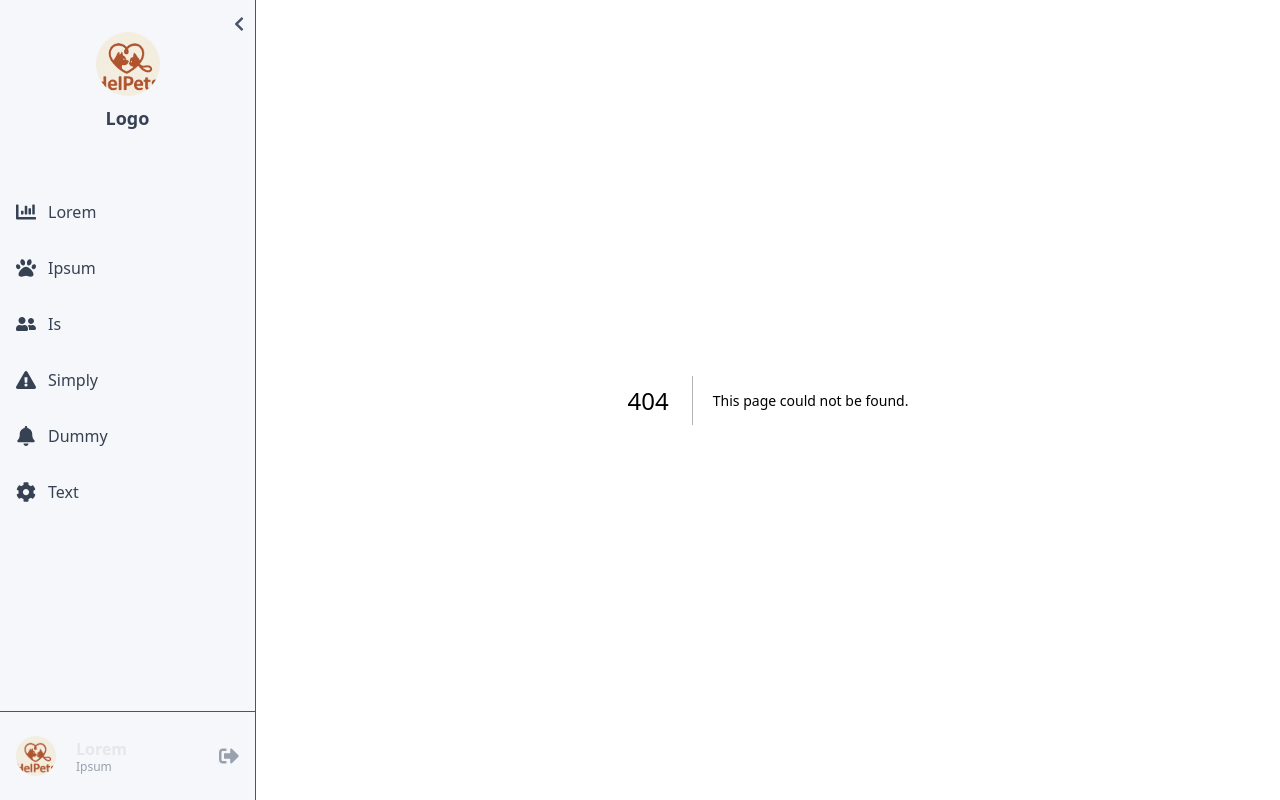
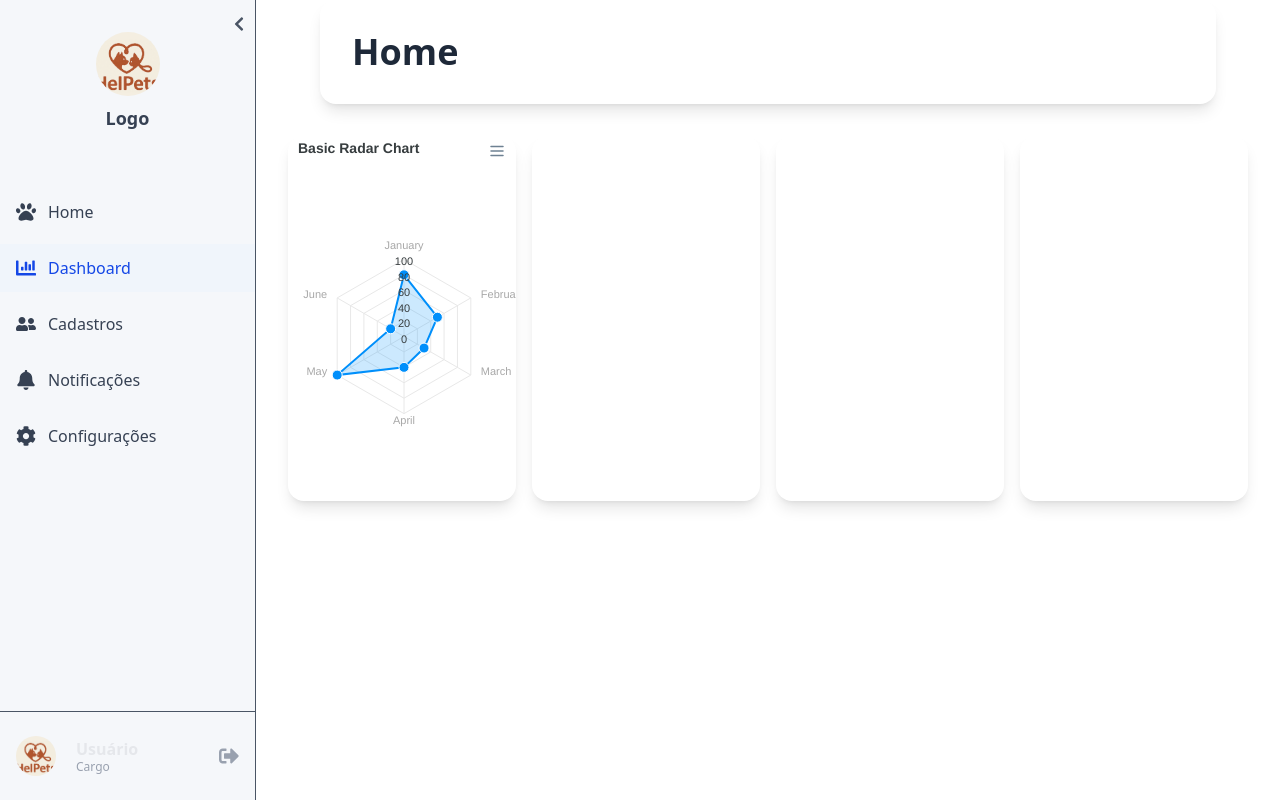
Before and after one commit to MrNicolass/HelPets, a Next.js app in the folder Frontend/: page /dashboard in a window 1280 px wide. Before the commit this address had no page. Built offline with nearby package versions, Linux system fonts and the light colour scheme.

Commit message:
Adjusted sidebar
Adjusted routes and sidebar

```diff
--- a/Frontend/src/app/lorem/page.tsx
+++ b/Frontend/src/app/dashboard/page.tsx
@@ -3,7 +3,7 @@
 import PageTitle from "@/components/PageTitle";
 import PieChartPage from "../piechart/page";
 
-export default function LoremPage() {
+export default function DashboardPage() {
   return (
     <div>
       <PageTitle title="Home" />
--- a/Frontend/src/app/simply/page.tsx
+++ /dev/null
@@ -1,9 +0,0 @@
-import PageTitle from "@/components/PageTitle";
-
-export default function SimplyPage() {
-  return (
-    <div>
-      <PageTitle title="Boné page"/>
-    </div>
-  );
-}
--- a/Frontend/src/components/Sidebar/Sidebar.tsx
+++ b/Frontend/src/components/Sidebar/Sidebar.tsx
@@ -95,9 +95,9 @@ export default function Sidebar() {
         {!isCollapsed && (
           <div className="flex flex-col flex-1 items-start ml-2">
             <span className="font-semibold text-gray-200 leading-tight">
-              Lorem
+              Usuário
             </span>
-            <span className="text-xs text-gray-400 leading-tight">Ipsum</span>
+            <span className="text-xs text-gray-400 leading-tight">Cargo</span>
           </div>
         )}
         <button
--- a/Frontend/src/constants/menu.ts
+++ b/Frontend/src/constants/menu.ts
@@ -3,16 +3,14 @@ import {
   FaBell,
   FaChartBar,
   FaCog,
-  FaExclamationTriangle,
   FaPaw,
   FaUserFriends,
 } from "react-icons/fa";
 
 export const MENU_ITEMS = [
-  { label: "Lorem", icon: FaChartBar, to: ROUTES.lorem },
-  { label: "Ipsum", icon: FaPaw, to: ROUTES.ipsum },
-  { label: "Is", icon: FaUserFriends, to: ROUTES.is },
-  { label: "Simply", icon: FaExclamationTriangle, to: ROUTES.simply },
-  { label: "Dummy", icon: FaBell, to: ROUTES.dummy },
-  { label: "Text", icon: FaCog, to: ROUTES.text },
+  { label: "Home", icon: FaPaw, to: ROUTES.home },
+  { label: "Dashboard", icon: FaChartBar, to: ROUTES.dashboard },
+  { label: "Cadastros", icon: FaUserFriends, to: ROUTES.cadastros },
+  { label: "Notificações", icon: FaBell, to: ROUTES.notificacoes },
+  { label: "Configurações", icon: FaCog, to: ROUTES.configuracoes },
 ];
--- a/Frontend/src/constants/routes.ts
+++ b/Frontend/src/constants/routes.ts
@@ -1,12 +1,11 @@
 
 export const ROUTES = {
-  home: "/",
-  lorem: "/lorem",
-  ipsum: "/ipsum",
-  is: "/is",
-  simply: "/simply",
-  dummy: "/dummy",
-  text: "/text"
+  login: "/",
+  home: "/home",
+  dashboard: "/dashboard",
+  cadastros: "/cadastros",
+  notificacoes: "/notificacoes",
+  configuracoes: "/configuracoes"
 } as const;
 
 export type RouteKey = keyof typeof ROUTES;
```
Also changed, not shown: Frontend/src/app/cadastros/page.tsx (renamed from Frontend/src/app/is/page.tsx), Frontend/src/app/configuracoes/page.tsx (renamed from Frontend/src/app/text/page.tsx), Frontend/src/app/home/page.tsx (renamed from Frontend/src/app/ipsum/page.tsx), Frontend/src/app/notificacoes/page.tsx (renamed from Frontend/src/app/dummy/page.tsx).
